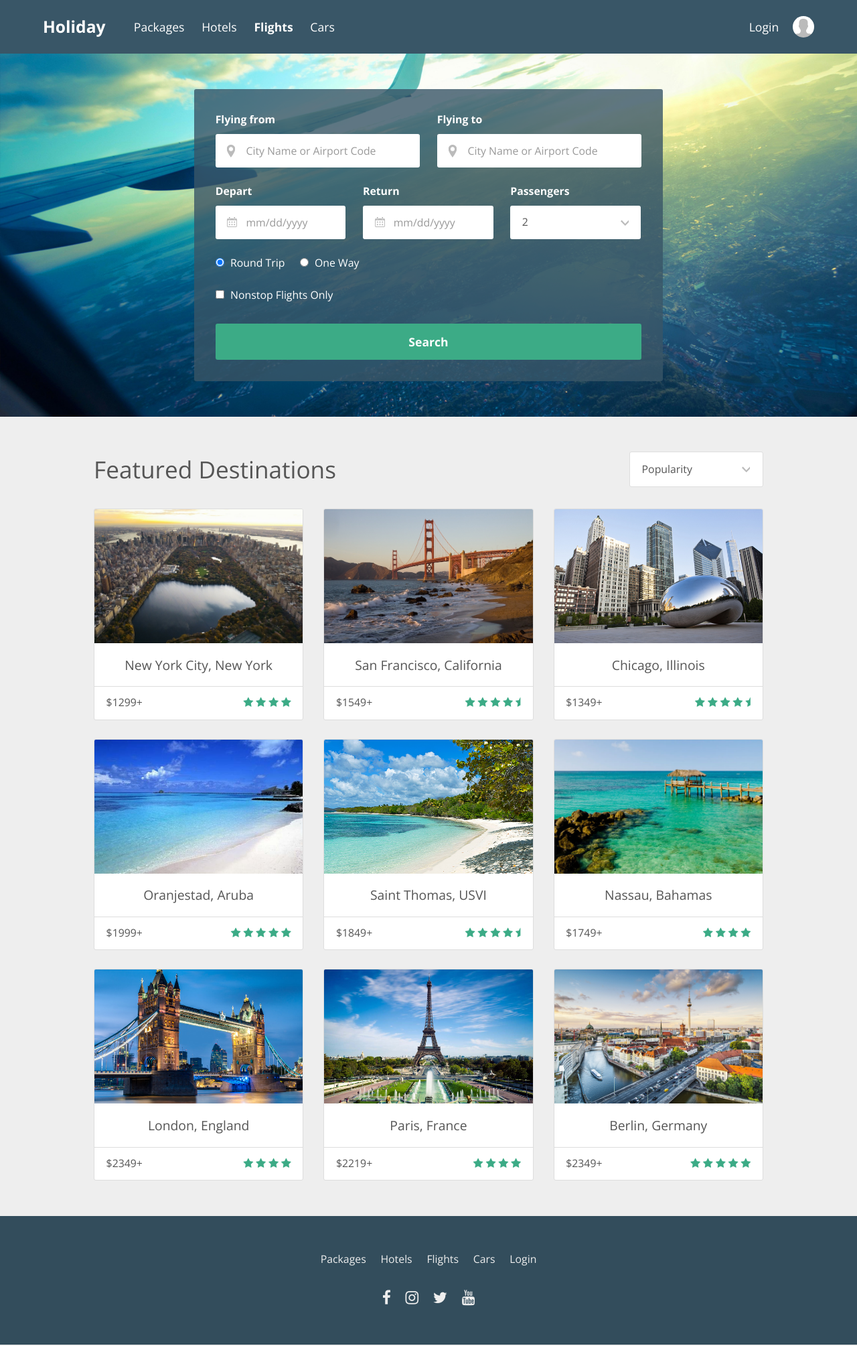
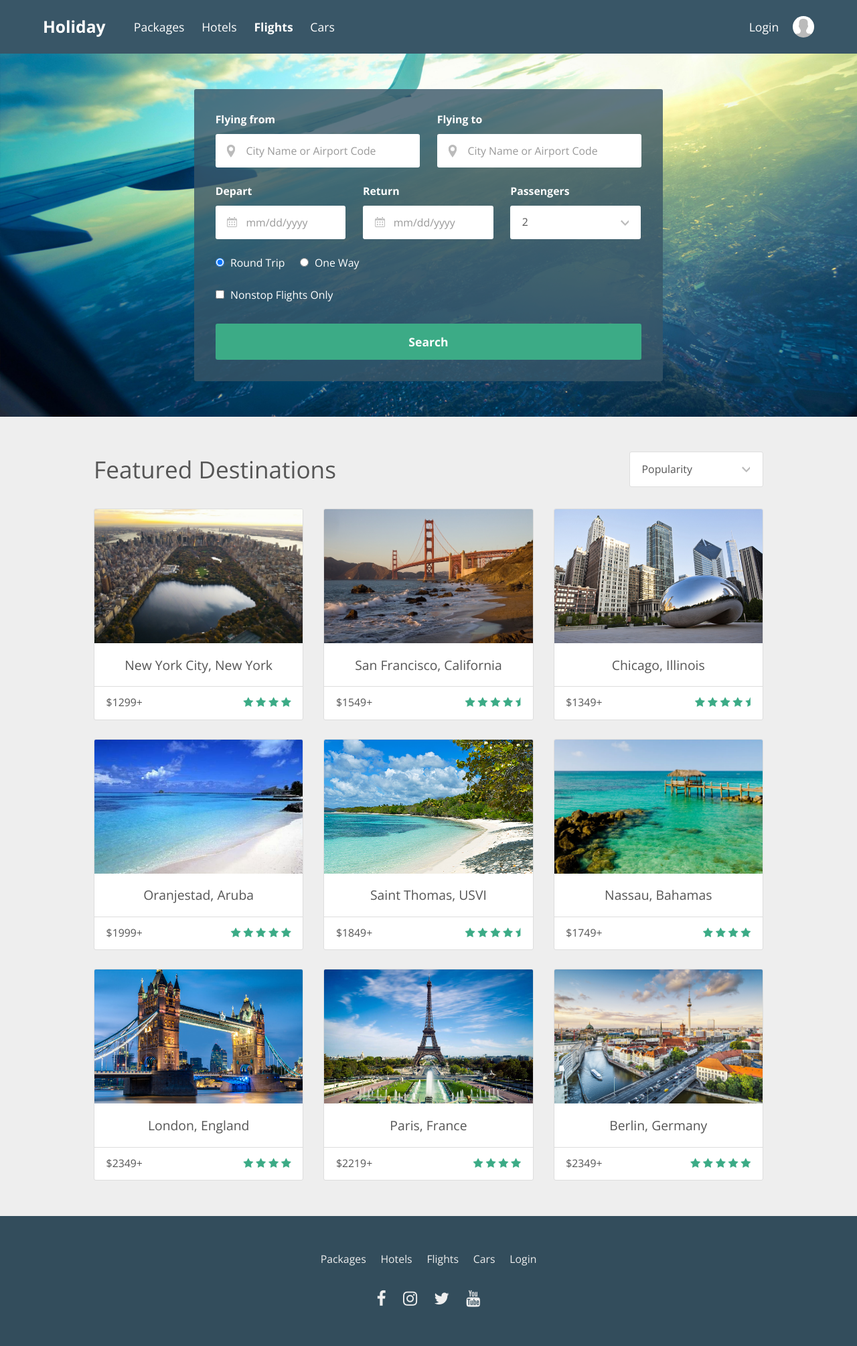
Before and after one commit to Treydor/holiday, a Jekyll site: the page built from index.html, in a window 1280 px wide. Shown: the whole page at 67% size. Built offline with Jekyll 4.4.1, drawn with Linux system fonts in a browser that asks for light colours; nearby versions of some CDN libraries.

Commit message:
Adjusts font size and margin of social list

```diff
--- a/assets/stylesheets/components/_footer.scss
+++ b/assets/stylesheets/components/_footer.scss
@@ -42,8 +42,8 @@ footer {
 
 .social-menu__item {
   display: inline-block;
-  font-size: 1.3rem;
-  margin-left: 1rem;
+  font-size: 1.4rem;
+  margin-left: 1.2rem;
 
   &:first-of-type { margin-left: 0; }
 }
```
